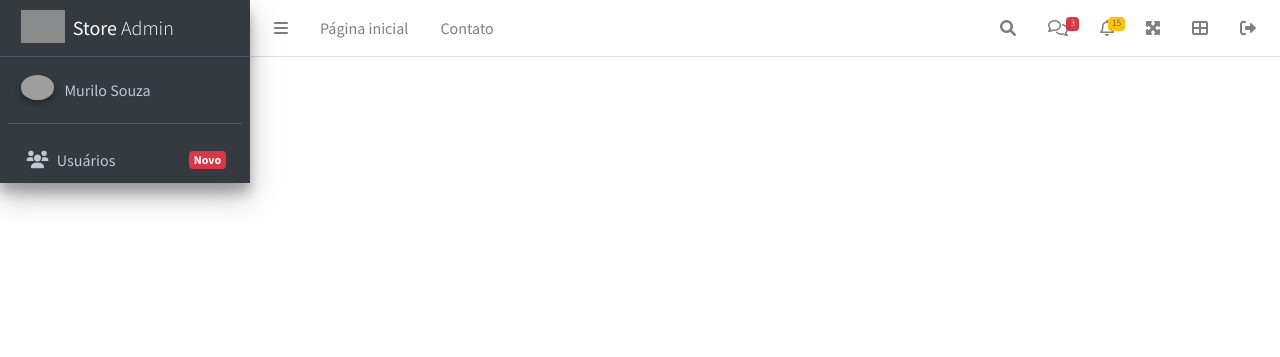
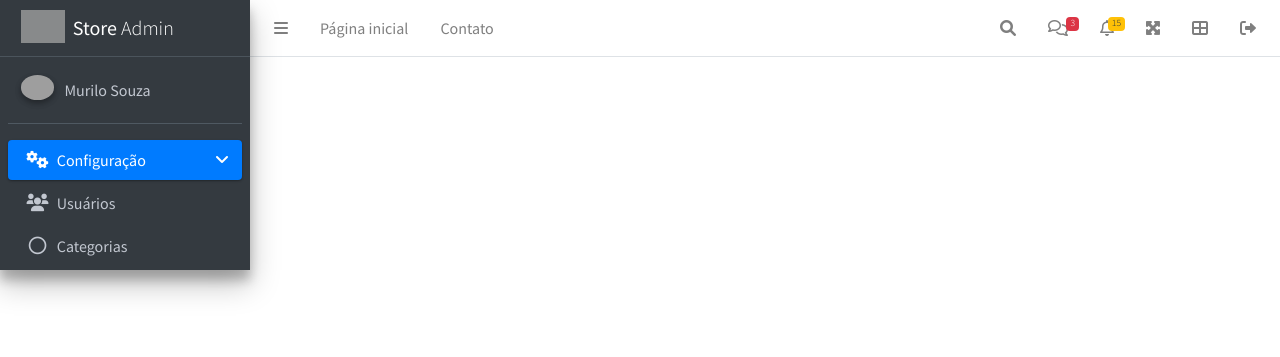
Before and after one commit to murilosouza/w3ecommerce, a PHP site: page /views/admin/header.html in a window 1280 px wide. Shown: the top 357 px of the page. Run offline with PHP 8.4, Linux system fonts and the light colour scheme; some libraries are stand-ins or nearby versions; grey boxes are pictures that could not be loaded.

Commit message:
[W3Store] Add Categorias no sidebar

```diff
--- a/views/admin/header.html
+++ b/views/admin/header.html
@@ -1,8 +1,5 @@
 <!DOCTYPE html>
-<!--
-This is a starter template page. Use this page to start your new project from
-scratch. This page gets rid of all links and provides the needed markup only.
--->
+
 <html lang="pt-br">
 <head>
   <meta charset="UTF-8">
@@ -44,7 +41,7 @@ scratch. This page gets rid of all links and provides the needed markup only.
         <div class="navbar-search-block">
           <form class="form-inline">
             <div class="input-group input-group-sm">
-              <input class="form-control form-control-navbar" type="search" placeholder="Search" aria-label="Search">
+              <input class="form-control form-control-navbar" type="search" placeholder="Busca" aria-label="Search">
               <div class="input-group-append">
                 <button class="btn btn-navbar" type="submit">
                   <i class="fas fa-search"></i>
@@ -231,15 +228,31 @@ scratch. This page gets rid of all links and provides the needed markup only.
             </a>
           </li>
         -->
-          <li class="nav-item">
-            <a href="/admin/users" class="nav-link">
-              <i class="nav-icon fas fa-users"></i>
-              <p>
-                Usuários
-                <span class="right badge badge-danger">Novo</span>
-              </p>
-            </a>
-          </li>
+        <li class="nav-item menu-open">
+          <a href="#" class="nav-link active">
+            <i class="nav-icon fas fa-cogs"></i>
+            <p>
+              Configuração
+              <i class="right fas fa-angle-left"></i>
+            </p>
+          </a>
+          <ul class="nav nav-treeview">
+            <li class="nav-item">
+              <a href="/admin/users" class="nav-link">
+                <i class="nav-icon fas fa-users"></i>
+                <p>Usuários</p>
+              </a>
+            </li>
+            <li class="nav-item">
+              <a href="/admin/categories" class="nav-link">
+                <i class="far fa-circle nav-icon"></i>
+                <p>Categorias</p>
+              </a>
+            </li>
+
+          </ul>
+        </li>
+
         </ul>
       </nav>
       <!-- /.sidebar-menu -->
```
Also changed, not shown: views-cache/header.7b7869bfb1da632594c8441c1cba0681.rtpl.php (+27 -14 lines).
